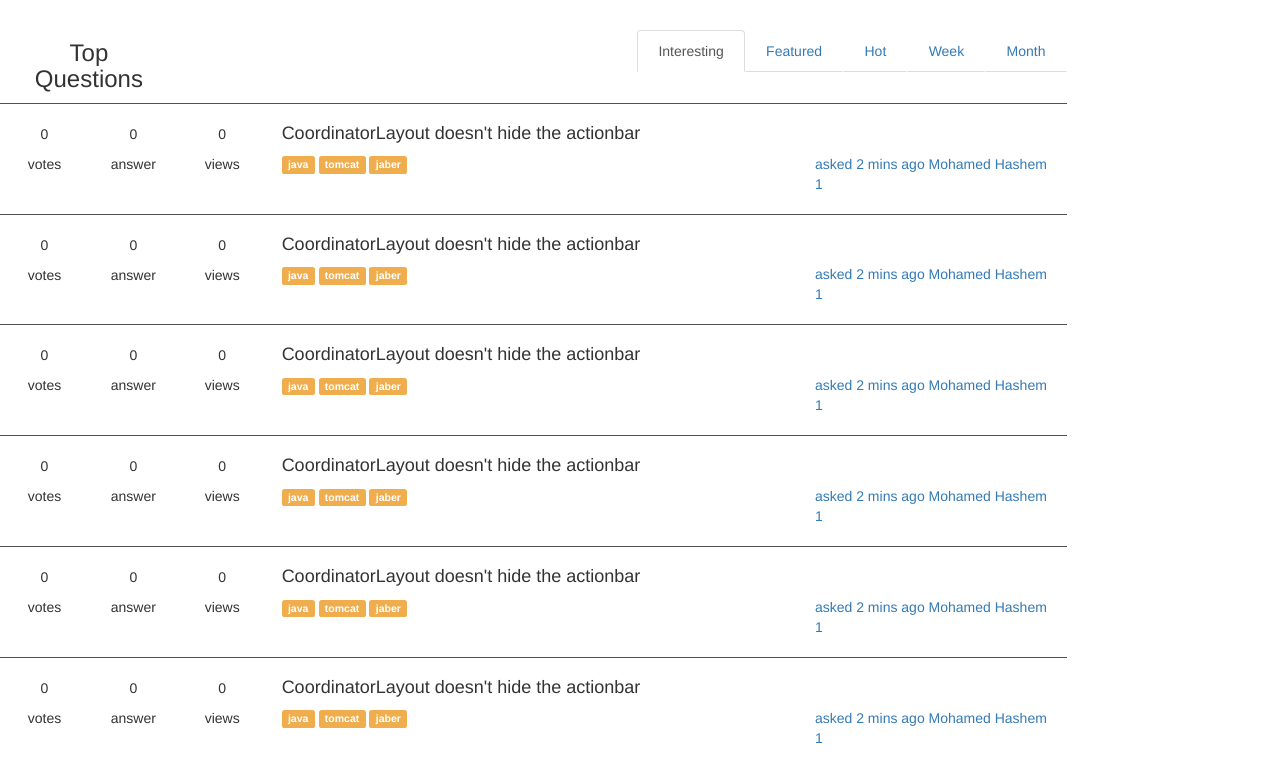
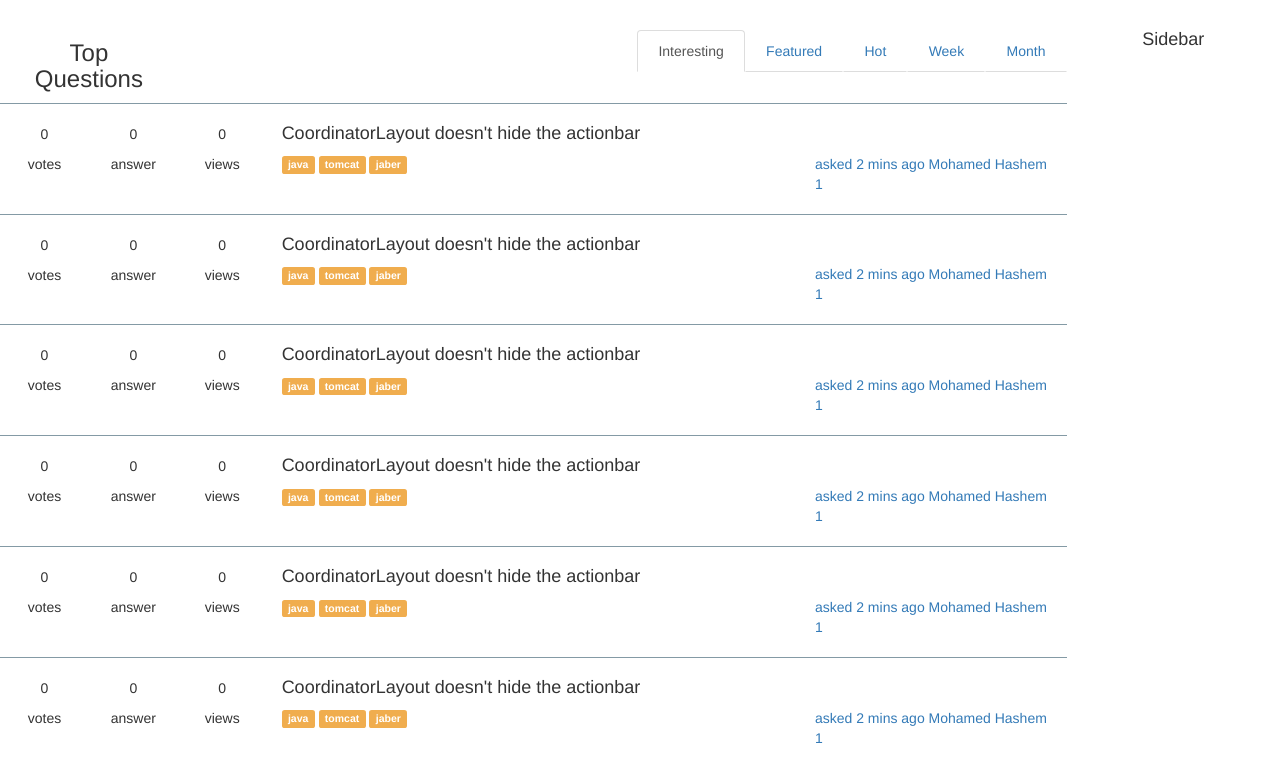
Before and after one commit to vokomarov/MSV-Overflow, a CodeIgniter app: page /database/index.php/welcome/index in a window 1280 px wide. Shown: the part 52-820 px from the top of the page. Run offline with CodeIgniter, Linux system fonts and the light colour scheme; some libraries are stand-ins or nearby versions.

Commit message:
Create simple stackoverflow structure

```diff
--- a/public/css/styles.css
+++ b/public/css/styles.css
@@ -9,7 +9,7 @@
 }
 .light-post{
     padding: 10px 0 ;
-    border-top: 1px solid #515151;
+    border-top: 1px solid #849aa5;
 }
 .without-padding-right{
     padding-right: 0;
--- a/public/index.tpl
+++ b/public/index.tpl
@@ -246,7 +246,9 @@
                     </div>
                 </div>
             </div>
-            <div class="col-lg-2"></div>
+            <div class="col-lg-2">
+                <h4 class="text-center">Sidebar</h4>
+            </div>
         </div>
     </div>
 
```
